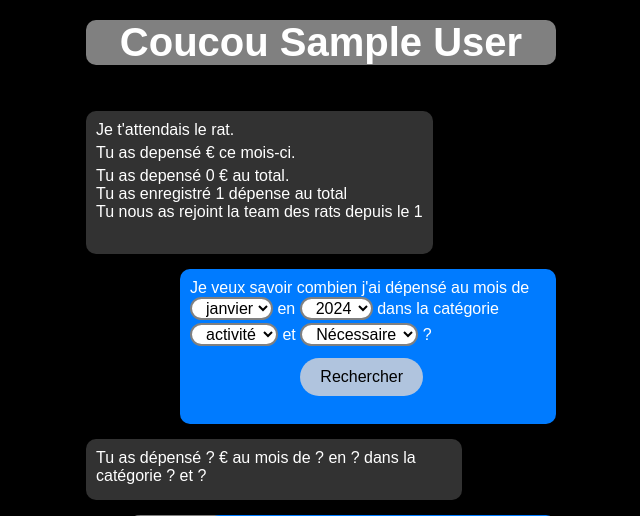
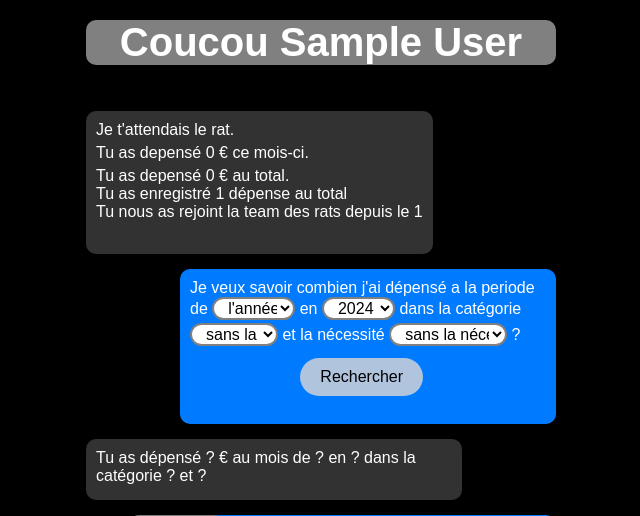
Before and after one commit to c-cedina/budget, a PHP site: page /index.php in a window 1280 px wide. Shown: the part 54-570 px from the top of the page, without its empty margins (319-959 px from the left). Run offline with PHP 8.4, Linux system fonts and the light colour scheme; the visitor is signed in with stand-in values (Sample User, id 1); tables that the repository leaves empty or names only in its code hold one stand-in row (values such as "Sample post").

Commit message:
arrondir

```diff
--- a/includes/requetes_session.php
+++ b/includes/requetes_session.php
@@ -34,6 +34,7 @@ while ($depense_toute = $qr_toute->fetch()) {
 $qsm = $db->prepare("SELECT SUM(montant)valeur FROM depense WHERE id_utilisateurs = :id_utilisateurs");
 $qsm->execute(['id_utilisateurs' => $id['id']]);
 $somme_total_d = $qsm->fetch();
+
 // // while ($depense = $qr->fetch()) {
 // var_dump($somme_total_d);
 // }
@@ -41,7 +42,3 @@ $ce_mois = date('Y-m') . '%';
 $qsm_mois = $db->prepare("SELECT SUM(montant)valeur FROM depense WHERE id_utilisateurs = :id_utilisateurs and date LIKE :mois ");
 $qsm_mois->execute(['id_utilisateurs' => $id['id'], 'mois' => $ce_mois]);
 $somme_total_d_mois = $qsm_mois->fetch();
-
-
-
-?>
--- a/includes/session.php
+++ b/includes/session.php
@@ -57,14 +57,14 @@ if (isset($_SESSION['email'])) {
 
             <p>
                 Tu as depensé
-                <?= $somme_total_d_mois['valeur'] ?>
+                <?= round($somme_total_d_mois['valeur'],2) ?>
                 € ce mois-ci.
 
             </p>
 
             <p>
                 Tu as depensé
-                <?= $somme_total_d['valeur'] ?>
+                <?= round($somme_total_d['valeur'],2) ?>
                 € au total. <br>
                 Tu as enregistré
                 <?= $nbdepense ?>
@@ -79,9 +79,9 @@ if (isset($_SESSION['email'])) {
         <!-- formulaire recherche -->
         <div id="formrp">
             <form method="post">
-                Je veux savoir combien j'ai dépensé au mois de
+                Je veux savoir combien j'ai dépensé a la periode de
                 <select id="mois_dps" name="mois_dps">
-
+                    <option value="%"> l'année (toute l'année)</option>
                     <option value="01%">janvier</option>
                     <option value="02%">fevrier</option>
                     <option value="03%">mars</option>
@@ -94,7 +94,7 @@ if (isset($_SESSION['email'])) {
                     <option value="10%">octobre</option>
                     <option value="11%">novembre</option>
                     <option value="12%">decembre</option>
-                    <option value="%"> janvier à decembre (soit durant toute l'année)</option>
+
 
                 </select>
                 en
@@ -110,6 +110,7 @@ if (isset($_SESSION['email'])) {
                 dans la catégorie
                 <select id="categorie_dps" name="categorie_dps">
 
+                    <option value="%">sans la catégorie</option>
                     <option value="activité">activité</option>
                     <option value="cadeaux">cadeaux</option>
                     <option value="habit">habit</option>
@@ -119,15 +120,16 @@ if (isset($_SESSION['email'])) {
                     <option value="frais_banquaire">frais banquaire</option>
                     <option value="nourriture">nourriture</option>
                     <option value="transport">transport</option>
-                    <option value="%">sans connaitre la catégorie</option>
+
 
                 </select>
-                et
+                et la nécessité
                 <select id="achat_necessaire_dps" name="achat_necessaire_dps" required>
 
+                    <option value="n%">sans la nécessité</option>
                     <option value="necessaire">Nécessaire</option>
                     <option value="non_necessaire">non nécessaire</option>
-                    <option value="n%">sans connaitre la nécessité</option>
+
 
                 </select>
                 ?
```
